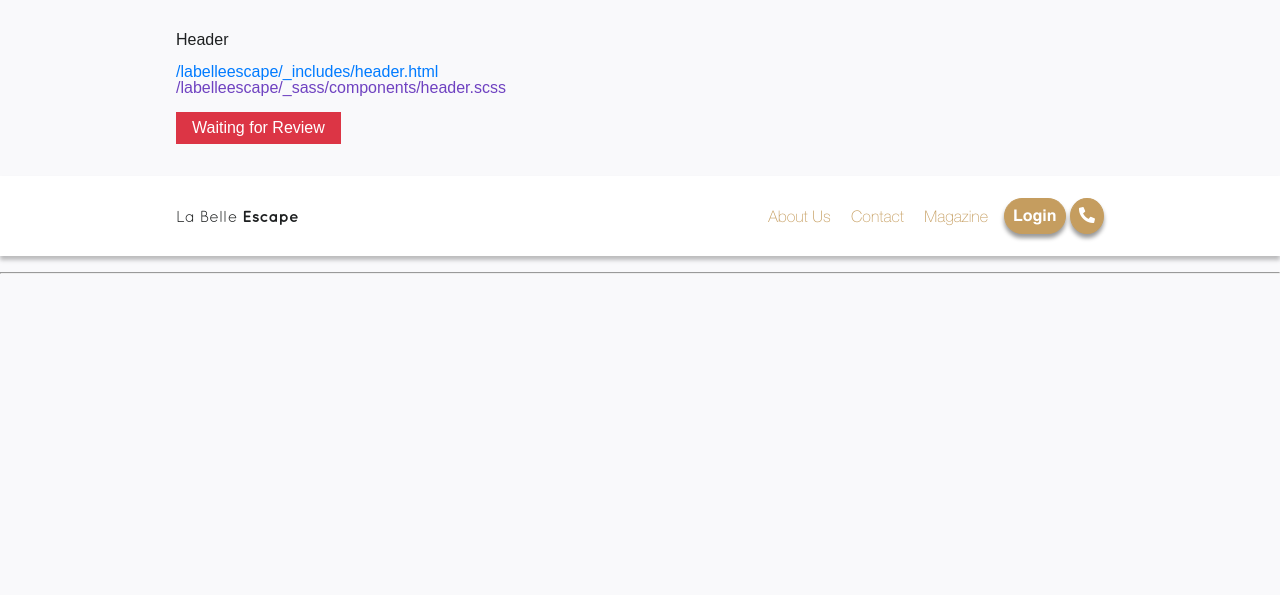
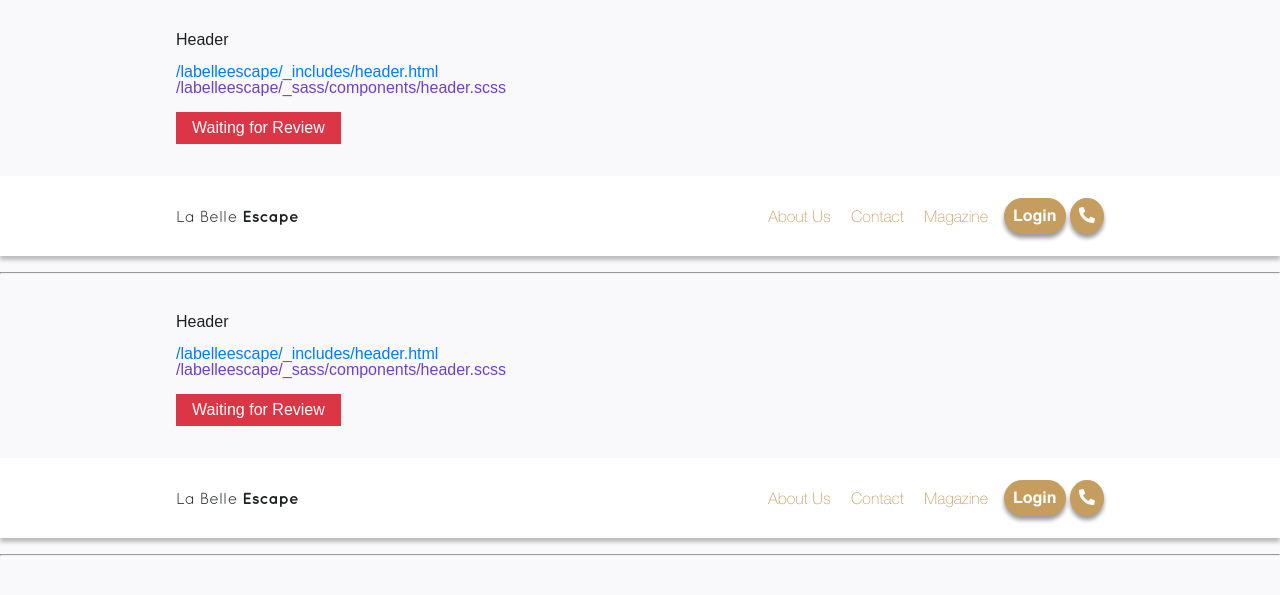
Before and after one commit to eighthijr/labelleescape, a Jekyll site: the page built from index.html, in a window 1280 px wide. Shown: the top 595 px of the page. Built offline with Jekyll 4.4.1, drawn with Linux system fonts in a browser that asks for light colours.

Commit message:
Update index.html

```diff
--- a/index.html
+++ b/index.html
@@ -11,4 +11,16 @@ layout: trello
 
 {% include header.html %}
 
-<hr>
+<hr style="margin 2rem 0rem;">
+
+
+<p class="trello">
+  <span class="component-name">Header</span><br>
+  <span class="location location--html">{{ site.baseurl }}/_includes/header.html</span><br>
+  <span class="location location--scss">{{ site.baseurl }}/_sass/components/header.scss</span><br>
+  <span class="component-status component-status--is-waiting-for-review">Waiting for Review</span>
+</p>
+
+{% include header.html %}
+
+<hr style="margin 2rem 0rem;">
```
